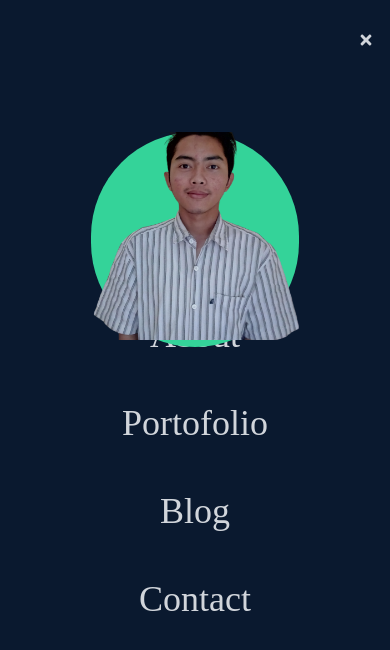
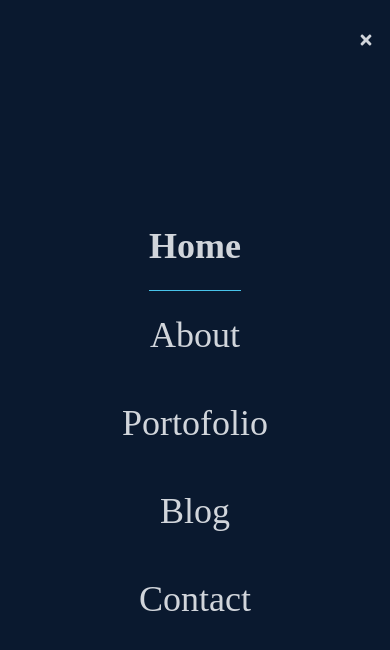
Before and after one commit to andi-faizal94/Andi-Portofolio-and-Blog, a Next.js app: page / in a window 390 px wide. Both pictures are taken after a click on the element 366 px from the left and 40 px from the top of the page. Shown: the top 650 px of the page. Built offline with nearby package versions, Linux system fonts and the light colour scheme.

Commit message:
adjust nav

```diff
--- a/components/Navbar.js
+++ b/components/Navbar.js
@@ -25,7 +25,7 @@ const Navbar = ({ router }) => {
   };
 
   return (
-    <nav className="fixed w-full h-[80px] flex justify-between items-center px-4 bg-[#0a192f] text-gray-300">
+    <nav className="fixed w-full h-[80px] flex justify-between items-center px-4 bg-[#0a192f] text-gray-300 z-30">
       <div>
         <Link href="/" duration={500}>
           <a>
@@ -47,8 +47,8 @@ const Navbar = ({ router }) => {
               <a
                 className={`nav-item ${
                   router.pathname == nav.href
-                    ? 'active scroll-smooth font-[700] cursor-pointer hover:text-gray-100 hover:scale-x-110'
-                    : 'font-[700] hover:text-gray-100 hover:scale-x-110'
+                    ? 'active scroll-smooth font-[700] cursor-pointer hover:text-gray-100 hover:scale-x-110 z-30'
+                    : 'font-[700] hover:text-gray-100 hover:scale-x-110 z-30'
                 }`}
                 duration={500}
               >
@@ -73,7 +73,7 @@ const Navbar = ({ router }) => {
         className={
           !nav
             ? 'hidden'
-            : 'absolute top-0 left-0 w-full h-screen bg-[#0a192f] flex flex-col justify-center items-center'
+            : 'absolute top-0 left-0 w-full h-screen bg-[#0a192f] flex flex-col justify-center items-center z-10'
         }
       >
         {navs.map((nav) => (
```
